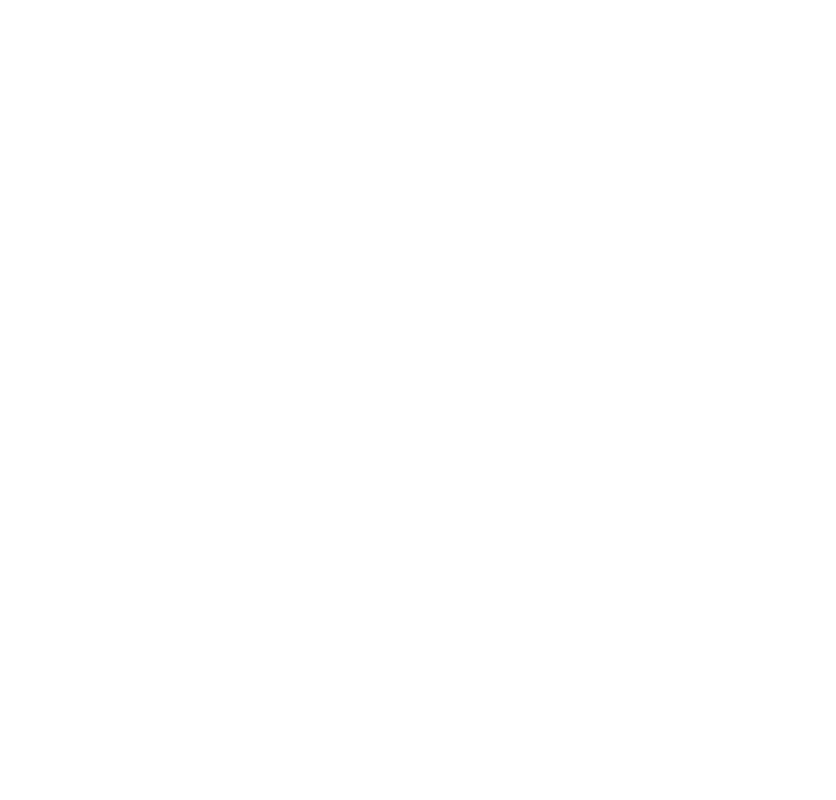
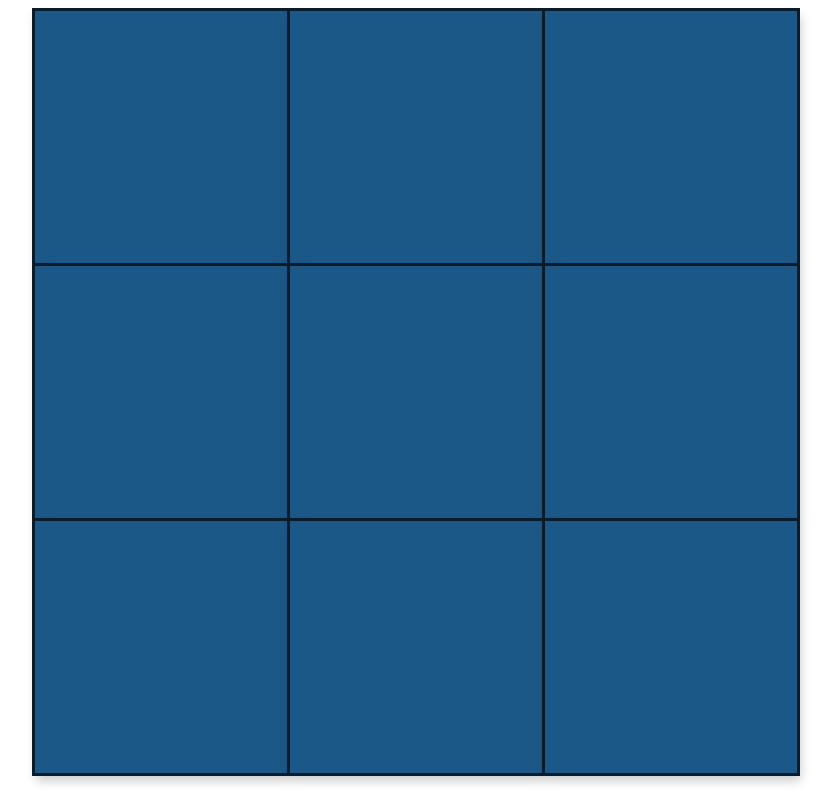
Before and after one commit to KimBurmester/DA-FS-M8-TicTacToe, a plain HTML site: page index.html in a window 1280 px wide. Shown: the whole page, without its empty margins (224-1060 px from the left). Drawn offline with Linux system fonts and the light colour scheme.

Commit message:
style: table styled.

```diff
--- a/index.html
+++ b/index.html
@@ -3,11 +3,11 @@
 <head>
     <meta charset="UTF-8">
     <meta name="viewport" content="width=device-width, initial-scale=1.0">
-    <link rel="stylesheet" href="style.css">
+    <link rel="stylesheet" href="./style.css">
     <title>Tic Tac Toe</title>
 </head>
-<body>
-
+<body onload="init()">
+    <div id="container"></div>
 </body>
 <script src="./script.js"></script>
 </html>
--- a/script.js
+++ b/script.js
@@ -9,3 +9,29 @@ let fields = [
     null,
     null,
 ]
+
+function init() {
+    render();
+}
+function render() {
+  const containerDiv = document.getElementById('container');
+
+  let tableHtml = '<table>';
+  for(let i = 0; i < 3; i++){
+    tableHtml += '<tr>';
+    for(let j = 0; j < 3; j++){
+        const index = i * 3 + j; //NOTE: Berechnet das Feld und deren Index
+        let symbol = '';
+        if(fields[index] === 'circle'){
+            symbol = 'o';
+        }else if(fields[index] === 'cross'){
+            symbol = 'x';
+        }
+        tableHtml += `<td>${symbol}</td>`;
+    }
+    tableHtml += '</tr>';
+  }
+  tableHtml += '</table>';
+
+  containerDiv.innerHTML = tableHtml;
+}
--- a/style.css
+++ b/style.css
@@ -1,19 +1,17 @@
-#container {
-  display: grid;
-  grid-template-columns: repeat(3, 100px);
-  grid-gap: 5px;
-  width: max-content;
-  margin: 20px auto;
+table{
+    display: flex;
+    justify-content: center;
+    border-collapse: collapse;
 }
 
-.field {
-  width: 100px;
-  height: 100px;
-  background-color: #eee;
-  display: flex;
-  justify-content: center;
-  align-items: center;
-  font-size: 32px;
-  cursor: pointer;
-  border: 1px solid #999;
+td{
+    width: 250px;
+    height: 250px;
+    background-color: rgb(28, 88, 135);
+    text-align: center;
+    font-size: 36px;
+    font-weight: bold;
+    border: 3px solid rgb(9, 28, 43);
+    box-shadow: 2px 6px 10px rgba(0, 0, 0, 0.2);
+    cursor: pointer;
 }
```
